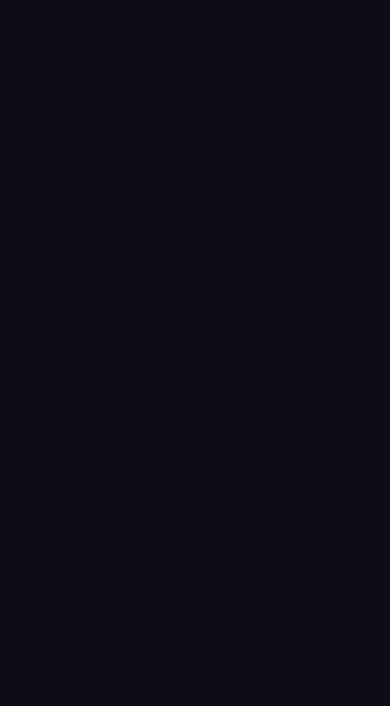
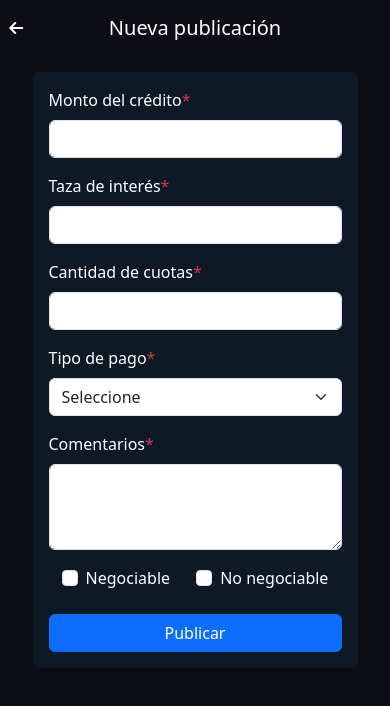
Before and after one commit to ljavierrodriguez/front-template-with-context, a React (Vite) app: page /loan-form in a window 390 px wide. Before the commit this address had no page. Shown: the top 706 px of the page. Built offline with nearby package versions, Linux system fonts and the light colour scheme.

Commit message:
loan form mobile view

```diff
--- a/src/App.jsx
+++ b/src/App.jsx
@@ -4,6 +4,7 @@ import injectContext from './store/AppContext';
 import Home from './pages/Home';
 import Register from './pages/Register';
 import Post from './pages/Post';
+import LoanForm from './pages/LoanForm';
 
 const App = () => {
   return (
@@ -12,6 +13,7 @@ const App = () => {
             <Route path="/" element={<Home />} />
             <Route path="/register" element={<Register />} />
             <Route path="/post" element={<Post />} />
+            <Route path="/loan-form" element={<LoanForm />} />
         </Routes>
     </BrowserRouter>
   )
--- a/src/components/Navbar.jsx
+++ b/src/components/Navbar.jsx
@@ -8,7 +8,7 @@ const Navbar = ({ title, type, symbol }) => {
                 <a className='text-white'><Icon type={type} symbol={symbol}/></a>
             </div>
             <div className="col-10 d-flex justify-content-center">
-                <a className="navbar-brand">{title}</a>
+                <a className="navbar-brand m-0">{title}</a>
             </div>
             <div className='col-1'>
                 <a></a>
--- /dev/null
+++ b/src/pages/LoanForm.jsx
@@ -0,0 +1,54 @@
+import React from 'react'
+import Navbar from '../components/Navbar'
+
+const LoanForm = () => {
+    return (
+        <>
+            <Navbar title={'Nueva publicación'} />
+            <div className='d-flex flex-column align-items-center'>
+                <form className='p-3 rounded col-10 mt-3'>
+                    <div className="mb-3">
+                        <label htmlFor="loanAmount" className="form-label text-white">Monto del crédito<span className='text-danger'>*</span></label>
+                        <input type="email" className="form-control" id="loanAmount" />
+                    </div>
+                    <div className="mb-3">
+                        <label htmlFor="interest" className="form-label text-white">Taza de interés<span className='text-danger'>*</span></label>
+                        <input type="password" className="form-control" id="interest" />
+                    </div>
+                    <div className="mb-3">
+                        <label htmlFor="payments" className="form-label text-white">Cantidad de cuotas<span className='text-danger'>*</span></label>
+                        <input type="password" className="form-control" id="payments" />
+                    </div>
+                    <div className="mb-3">
+                        <label htmlFor="payment_periods" className="form-label text-white">Tipo de pago<span className='text-danger'>*</span></label>
+                        <select class="form-select" id='payment_periods'>
+                            <option selected>Seleccione</option>
+                            <option value="1">Semanal</option>
+                            <option value="2">Mensual</option>
+                        </select>
+                    </div>
+                    <div class="mb-3">
+                        <label for="comments" class="form-label text-white">Comentarios<span className='text-danger'>*</span></label>
+                        <textarea class="form-control" id="comments" rows="3"></textarea>
+                    </div>
+
+                    <div className='d-flex justify-content-around'>
+                        <div class="mb-3 form-check">
+                            <input type="checkbox" class="form-check-input" id="negotiable" />
+                            <label class="form-check-label  text-white" for="negotiable">Negociable</label>
+                        </div>
+                        <div class="mb-3 form-check">
+                            <input type="checkbox" class="form-check-input" id="notNegotiable" />
+                            <label class="form-check-label  text-white" for="notNegotiable">No negociable</label>
+                        </div>
+                    </div>
+
+                    <button type="submit" class="btn btn-primary w-100 mt-2">Publicar</button>
+                </form>
+            </div>
+
+        </>
+    )
+}
+
+export default LoanForm
```
